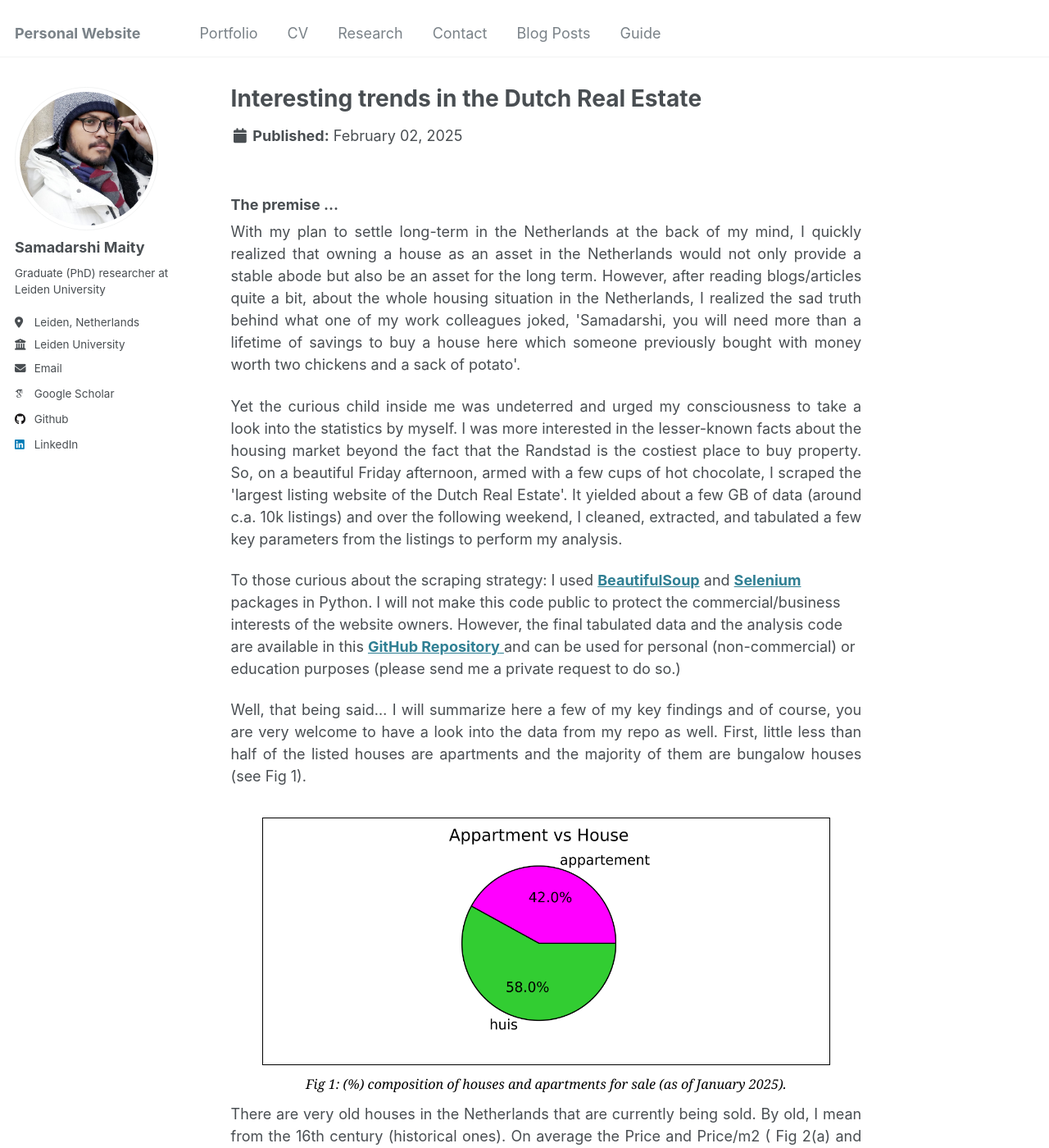
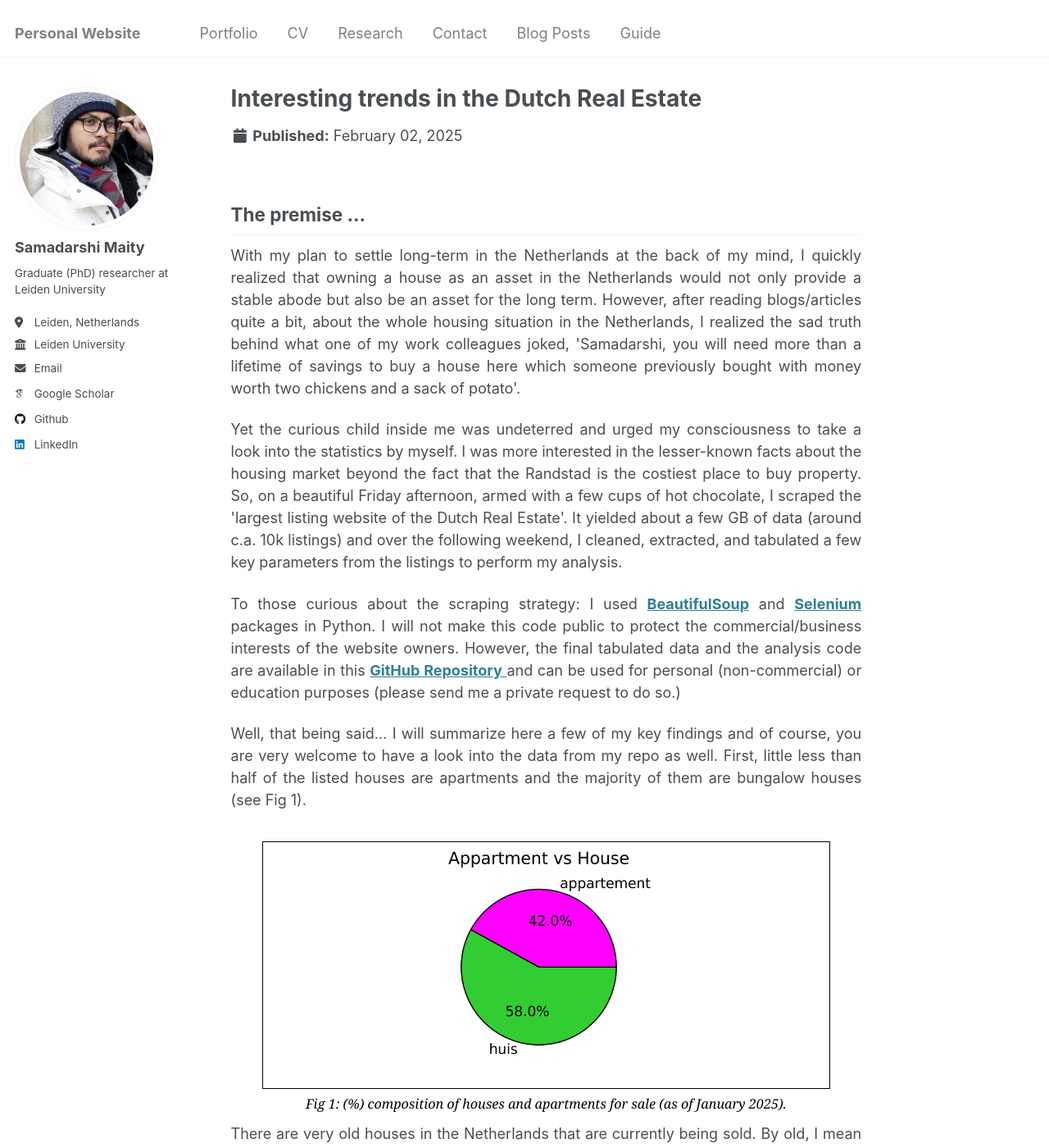
Before and after one commit to Samadarshi-Maity/Samadarshi-Maity.github.io, a Jekyll site: the page built from _portfolio/portfolio-2.html, in a window 1280 px wide and 1400 px high. Shown: the whole window at 82% size. Built offline with Jekyll 4.4.1, drawn with Linux system fonts in a browser that asks for light colours; some web fonts are replaced.

Commit message:
Update portfolio-2.html

```diff
--- a/_portfolio/portfolio-2.html
+++ b/_portfolio/portfolio-2.html
@@ -19,6 +19,7 @@
             justify-content: center;
             text-align: center; /* Ensures caption is centered */
             margin-bottom: 2px; /* Adds spacing between groups */
+	    vertical-align: middle; /* Adds spacing between groups */
         }
 
         /* Container for images */
@@ -39,28 +40,21 @@
         /* Single image layout */
         .single-image .image-container img {
             width: 40%;
-			height: auto;
-			padding: 1px;
-			/* Full width for single image */
         }
         /* Styling for images */
         .two-columns .image-container img {
             width:45%; /* Two-column layout by default */
-            height: auto; /* Maintains aspect ratio */
-            padding: 1px; /* Adds spacing around images */
         }
 
         /* Three-column layout */
         .three-columns .image-container img {
             width: 30%; /* Three images per row */
-			height: auto; /* Maintains aspect ratio */
-            padding: 1px; /* Adds spacing around images */
         }
 		/* Caption styling */
         .image-caption {
             font-style: italic;
             color: black;
-            margin-top: 10px; /* Adds spacing above the caption */
+            margin-top: 5px; /* Adds spacing above the caption */
             font-size: 0.9em;
         }
 
@@ -74,7 +68,7 @@
 </head>
 <body>
 
-	<h3> The premise ... </h3>
+	<h2> The premise ... </h2>
 	<p style="text-align:justify;">
 	With my plan to settle long-term in the Netherlands at the back of my mind, I quickly realized that owning a house as an asset in the Netherlands would not only provide a stable abode but also be an asset for the long term. However, after reading blogs/articles quite a bit, about the whole housing situation in the Netherlands, I realized the sad truth behind what one of my work colleagues joked, 'Samadarshi, you will need more than a lifetime of savings to buy a house here which someone previously bought with money worth two chickens and a sack of potato'.
 	</p>
@@ -82,7 +76,7 @@
 	<p style="text-align:justify;">
 	Yet the curious child inside me was undeterred and urged my consciousness to take a look into the statistics by myself. I was more interested in the lesser-known facts about the housing market beyond the fact that the Randstad is the costiest place to buy property. So, on a beautiful Friday afternoon, armed with a few cups of hot chocolate, I scraped the 'largest listing website of the Dutch Real Estate'. It yielded about a few GB of data (around c.a. 10k listings) and over the following weekend, I cleaned, extracted, and tabulated a few key parameters from the listings to perform my analysis.
 	</p>
-		<p>
+	<p style="text-align:justify;">
 	To those curious about the scraping strategy: I used <a href = 'https://www.crummy.com/software/BeautifulSoup/bs4/doc/'><b>BeautifulSoup</b></a> and <a href = 'https://pypi.org/project/selenium/'><b>Selenium</b></a> packages in Python. I will not make this code public to protect the commercial/business interests of the website owners. However, the final tabulated data and the analysis code are available in this <a href = 'https://github.com/Samadarshi-Maity/Dutch_Real_Estate'> <b>GitHub Repository</b> </a> and can be used for personal (non-commercial) or education purposes (please send me a private request to do so.)
 	</p>
 	<p style="text-align:justify;">
```
